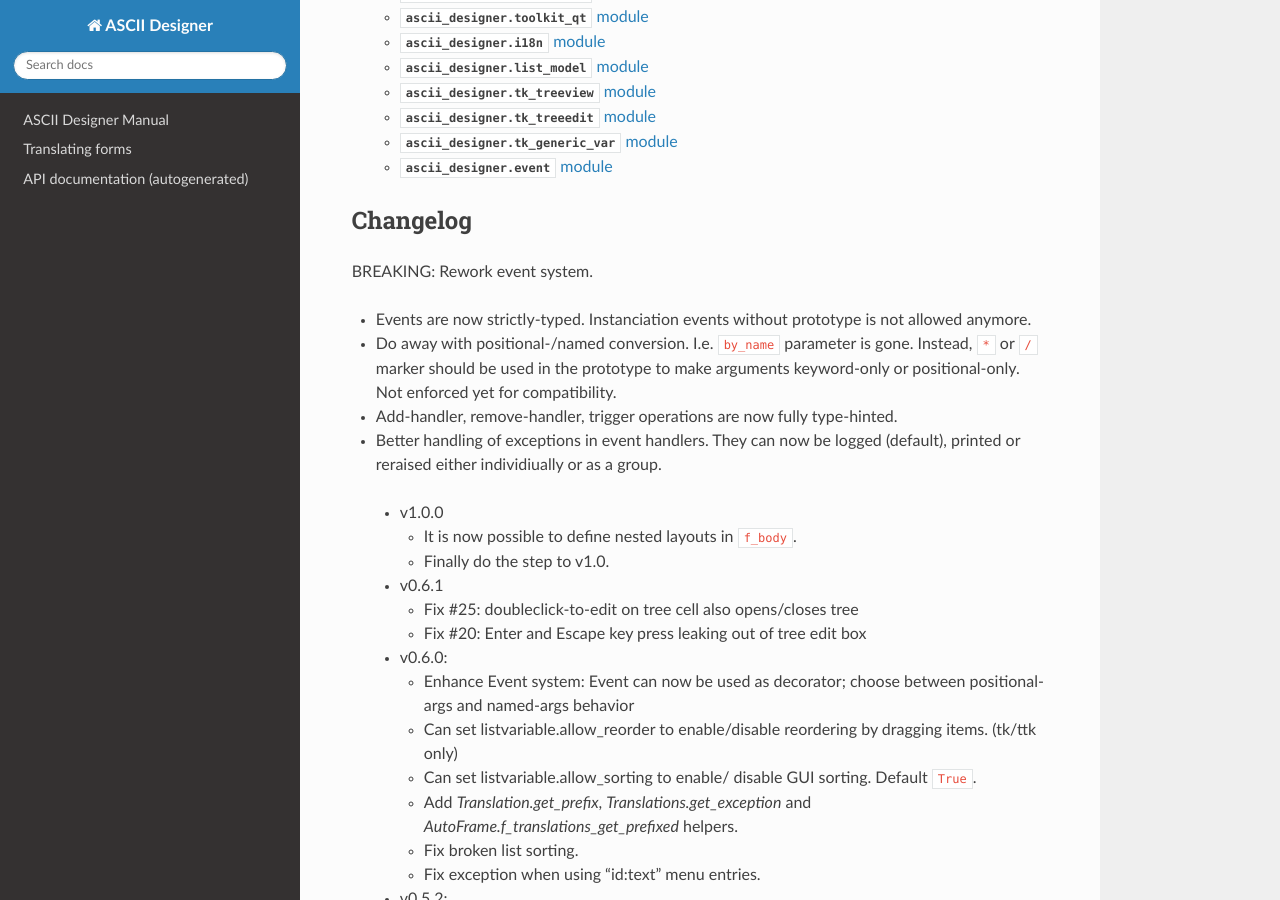
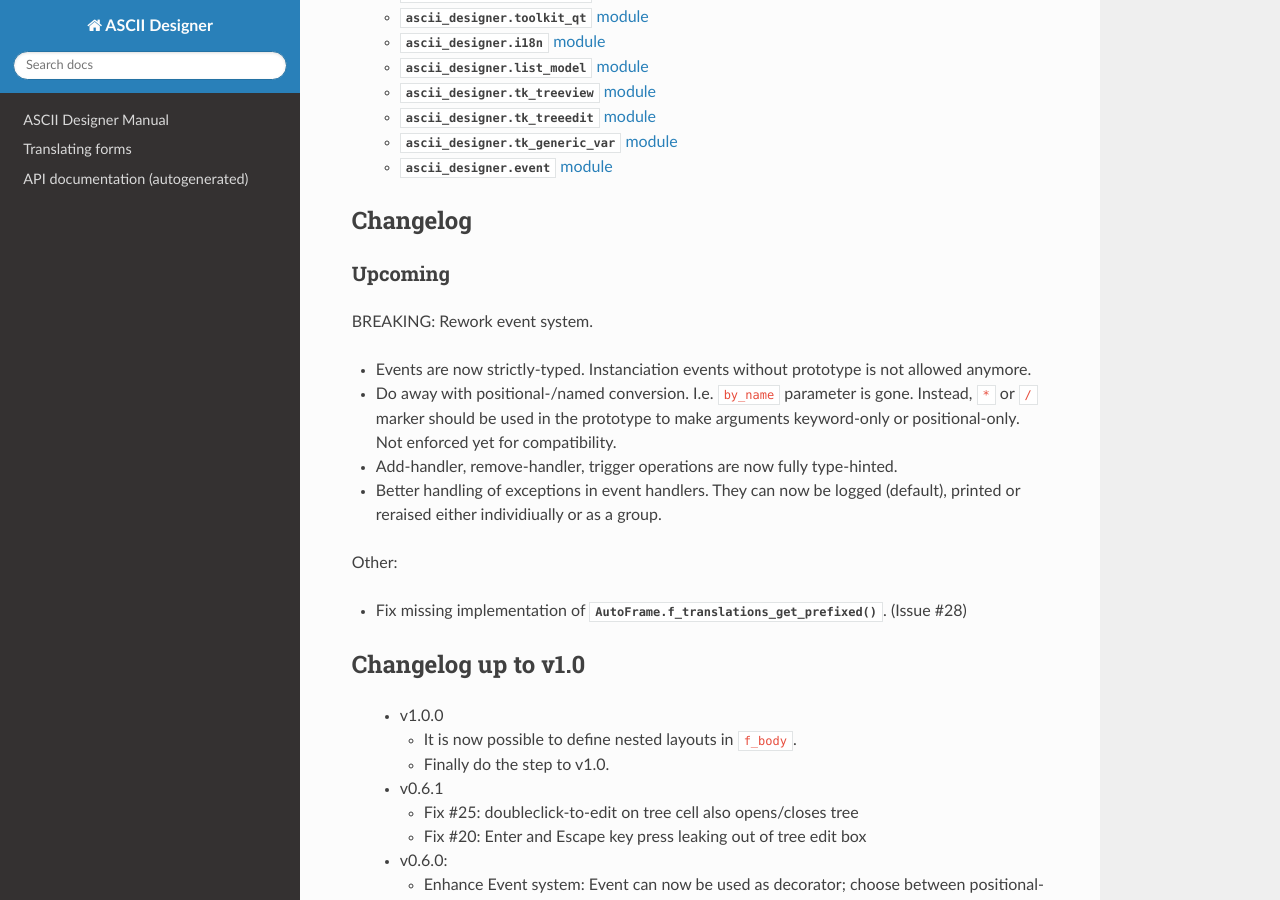
Before and after one commit to loehnertj/ascii_designer, a Sphinx documentation site: the page built from docs/index.rst, in a window 1280 px wide and 900 px high, scrolled down 1339 px. Built offline with Sphinx 7.4.7 and the Read the Docs theme 3.1.0, drawn with Linux system fonts in a browser that asks for light colours.

Commit message:
Fix implementation of AutoFrame.f_translations_get_prefixed Fixes #28.

```diff
--- a/docs/index.rst
+++ b/docs/index.rst
@@ -11,6 +11,9 @@ ASCII Designer
 Changelog
 ---------
 
+Upcoming
+........
+
 BREAKING: Rework event system.
 
 * Events are now strictly-typed. Instanciation events without prototype is
@@ -23,6 +26,13 @@ BREAKING: Rework event system.
 * Better handling of exceptions in event handlers. They can now be logged
   (default), printed or reraised either individiually or as a group.
 
+Other:
+
+* Fix missing implementation of
+  :py:meth:`AutoFrame.f_translations_get_prefixed`. (Issue #28)
+
+Changelog up to v1.0
+--------------------
 
  * v1.0.0
 
```
Also changed, not shown: 1 other file.
